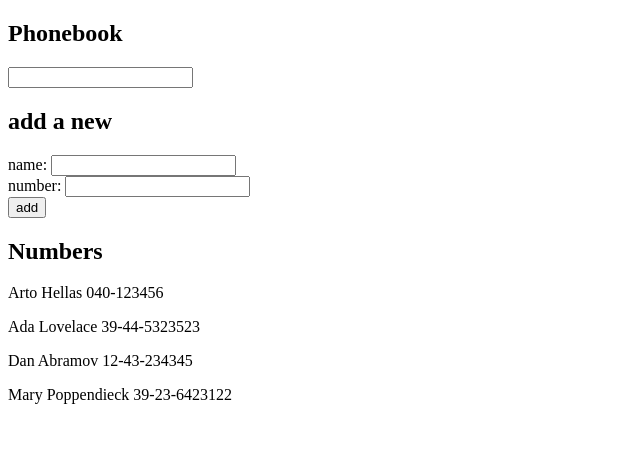
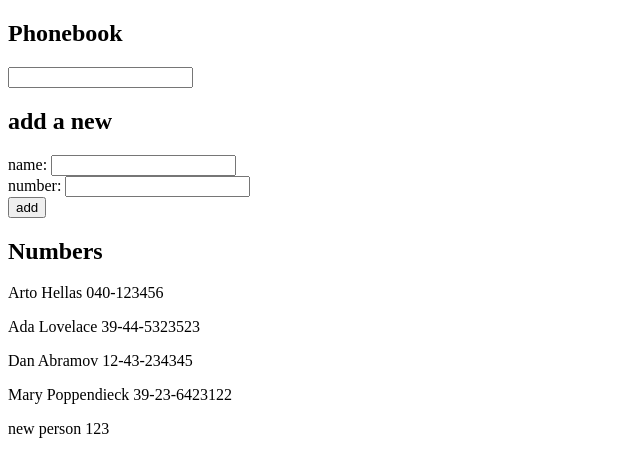
Before and after one commit to kuromika/fs-part-2, a React (Create React App) app in the folder phonebook/: page / in a window 1280 px wide. Shown: the top 476 px of the page, without its empty margins (0-640 px from the left). Built offline with nearby package versions, Linux system fonts and the light colour scheme; data requests are answered from the project's data file.

Commit message:
Save new person in server - 2.12

```diff
--- a/phonebook/db.json
+++ b/phonebook/db.json
@@ -1,5 +1,5 @@
 {
-  "persons":[
+  "persons": [
     {
       "name": "Arto Hellas",
       "number": "040-123456",
@@ -19,6 +19,11 @@
       "name": "Mary Poppendieck",
       "number": "39-23-6423122",
       "id": 4
+    },
+    {
+      "name": "new person",
+      "number": "123",
+      "id": 5
     }
   ]
 }
--- a/phonebook/src/App.js
+++ b/phonebook/src/App.js
@@ -2,7 +2,7 @@ import { useState, useEffect } from 'react'
 import { Form } from './components/Form'
 import { Filter } from './components/Filter'
 import { Persons } from './components/Persons'
-import axios from 'axios';
+import {createPerson, updatePerson, getAll} from './services/persons'
 
 const App = () => {
   const [persons, setPersons] = useState([])
@@ -11,10 +11,9 @@ const App = () => {
   const [filter, setFilter] = useState('');
 
   useEffect(() => {
-    axios.get('http://localhost:3001/persons')
-      .then((response) => {
-        setPersons(response.data)
-      });
+    getAll().then((response) => {
+      setPersons(response.data);
+    })
   }, [])
 
   const handleSubmit = (event) => {
@@ -23,10 +22,12 @@ const App = () => {
       alert(`${newName} is already added to the phonebook`);
       return;
     }
-    setPersons(persons.concat({
+    createPerson({
       name: newName,
       number: newNumber
-    }));
+    }).then((response) => {
+      setPersons([...persons, response.data]);
+    })
     setNewName('');
     setNewNumber('');
   }
--- /dev/null
+++ b/phonebook/src/services/persons.js
@@ -0,0 +1,15 @@
+import axios from 'axios';
+
+const baseURL = 'http://localhost:3001/persons'
+
+export const getAll = () => {
+  return axios.get(baseURL);
+}
+
+export const updatePerson = (id, newPerson) => {
+  return axios.put(`${baseURL}/${id}`, newPerson)
+}
+
+export const createPerson = (newPerson) => {
+  return axios.post(baseURL, newPerson);
+}
```
